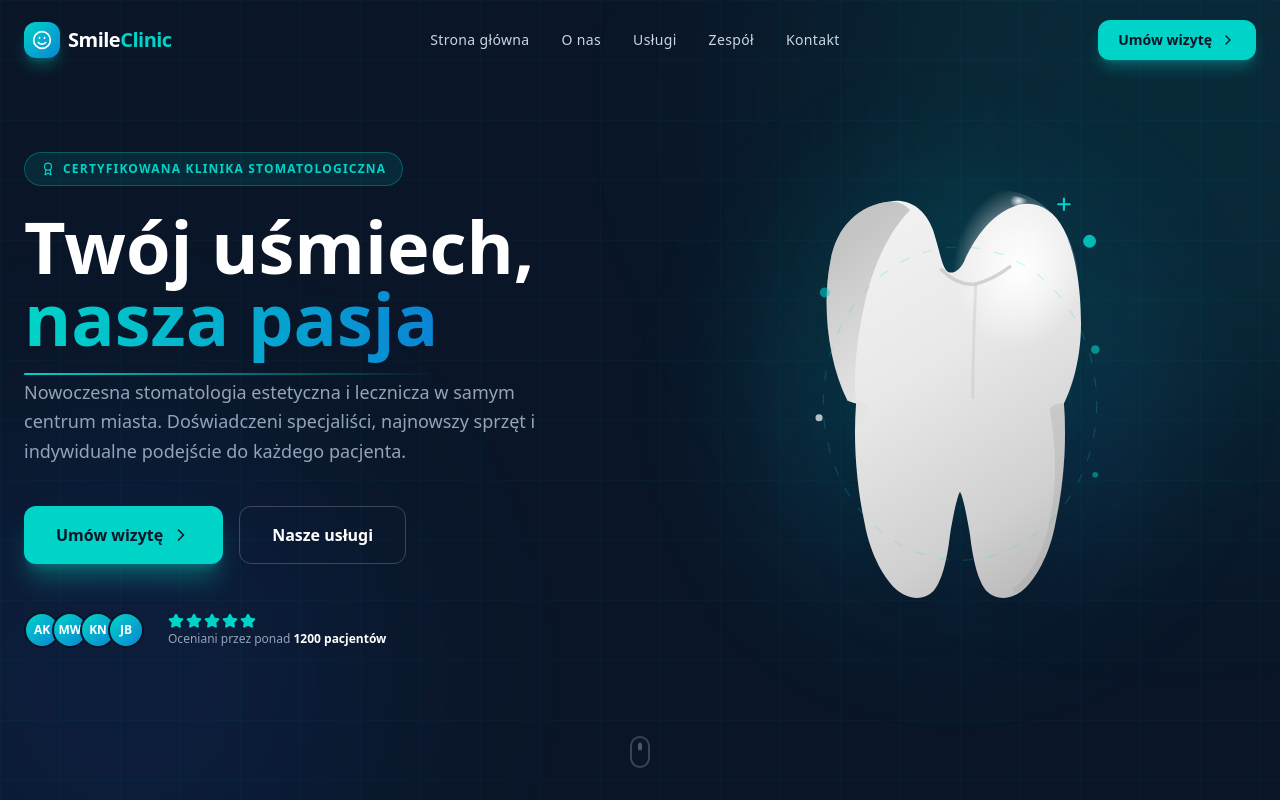
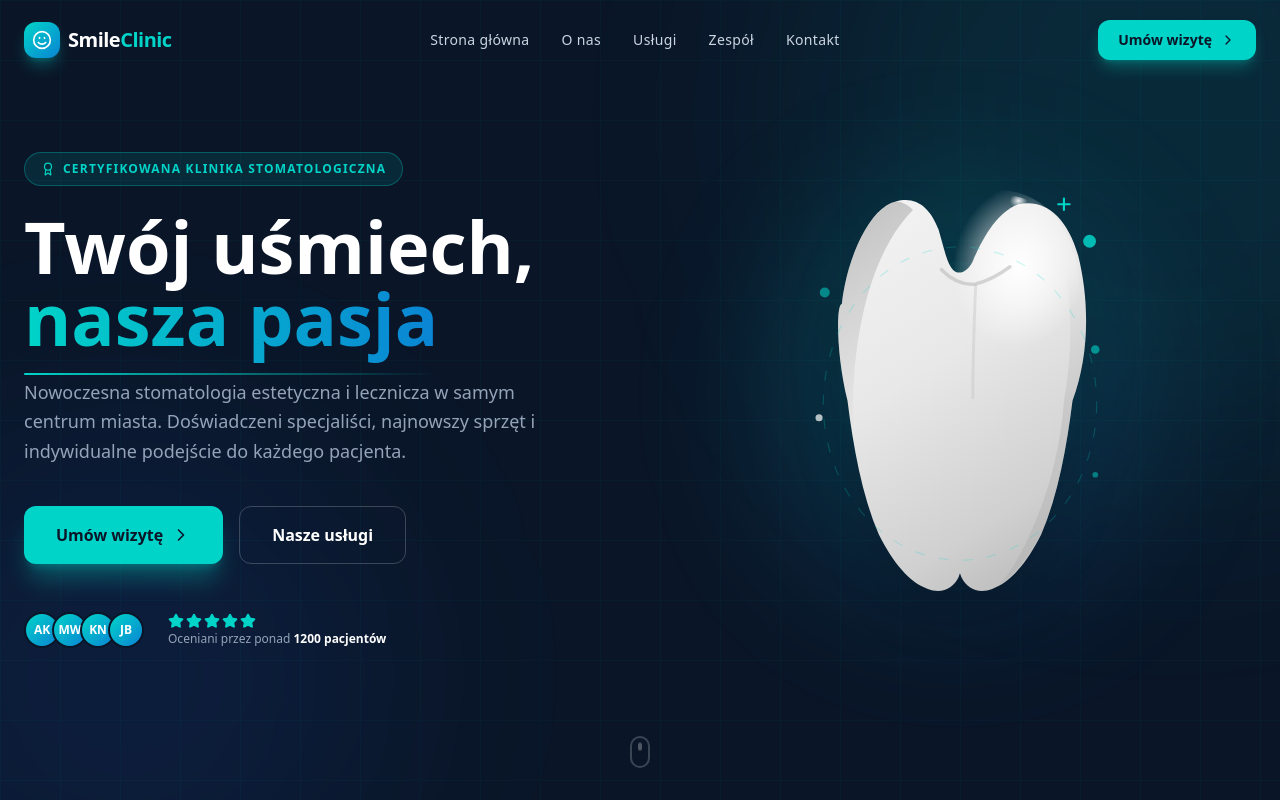
Before and after one commit to m1enso/smile-clinic, a React (Vite) app: page / in a window 1280 px wide. Shown: the top 800 px of the page. Built offline with nearby package versions, Linux system fonts and the light colour scheme.

Commit message:
Tooth: continuous side edges from cusps to root tips, no kink at CEJ

```diff
--- a/src/App.tsx
+++ b/src/App.tsx
@@ -72,70 +72,59 @@ function ToothIllustration() {
       {/* Ambient teal glow */}
       <ellipse cx="105" cy="150" rx="88" ry="100" fill="url(#glow)"/>
 
-      {/* ── ENTIRE TOOTH — single unified path, crown + roots, NO seam ──
-          Starting at left CEJ junction point, going UP through crown,
-          across top cusps, down right side, then DOWN into right root,
-          around right tip, UP into notch, DOWN into left root,
-          around left tip, and back UP to start.
+      {/* ── ENTIRE TOOTH — single unified path with continuous side edges.
+          Side curves flow smoothly from cusps through CEJ down to root tips
+          with no visible kink at the crown-root junction.
       */}
       <path
-        d="M 26,148
-           C 12,120 8,80 14,50
-           C 18,26 34,10 56,8
-           C 68,6 80,12 86,28
-           C 90,40 92,52 95,56
-           C 98,60 104,58 108,50
-           C 114,36 126,18 142,12
-           C 156,6 170,12 178,28
-           C 186,44 190,68 190,94
-           C 190,118 184,138 178,150
-           C 180,176 178,206 172,234
-           C 168,256 158,274 148,282
-           C 140,288 130,288 124,282
-           C 118,276 114,260 112,242
-           C 110,230 108,220 106,214
-           C 105,212 105,212 105,212
-           C 105,212 105,212 104,214
-           C 102,220 100,230 98,242
-           C 96,260 92,276 86,282
-           C 80,288 70,288 62,282
-           C 52,274 42,256 38,234
-           C 32,206 30,176 32,150
-           C 26,148 26,148 26,148 Z"
+        d="M 22,80
+           C 26,46 42,12 60,8
+           C 74,4 84,12 90,28
+           C 94,42 96,52 100,56
+           C 104,60 110,58 114,50
+           C 120,36 130,16 146,10
+           C 164,6 180,18 188,46
+           C 196,78 196,116 184,148
+           C 180,180 174,214 162,242
+           C 152,262 140,276 128,280
+           C 118,284 110,280 106,272
+           C 102,262 102,244 104,224
+           C 105,214 105,210 105,208
+           C 105,210 105,214 106,224
+           C 108,244 108,262 104,272
+           C 100,280 92,284 82,280
+           C 70,276 58,262 48,242
+           C 36,214 30,180 26,148
+           C 18,116 18,80 22,80 Z"
         fill="url(#enamel)"
         strokeLinejoin="round"
       />
 
       {/* Left-edge shadow */}
       <path
-        d="M 26,148 C 12,120 8,80 14,50 C 18,26 34,10 56,8
-           C 62,8 66,10 70,14
-           C 56,28 44,52 38,80 C 32,106 30,132 32,150
-           C 30,180 34,210 42,238
-           C 50,260 58,272 64,278
-           C 60,272 52,256 48,234
-           C 42,206 40,180 42,154
-           C 40,150 36,148 26,148 Z"
+        d="M 22,80 C 26,46 42,12 60,8
+           C 64,8 68,10 72,14
+           C 58,28 46,50 38,82 C 30,116 28,150 32,180
+           C 36,210 46,242 60,272
+           C 54,266 46,250 40,232
+           C 32,200 28,166 26,148
+           C 18,116 18,80 22,80 Z"
         fill="url(#shadowL)"
-        opacity="0.85"
+        opacity="0.8"
       />
 
-      {/* Right-edge roundness shadow — extends from crown through right root */}
+      {/* Right-edge roundness shadow — single continuous edge */}
       <path
-        d="M 142,12 C 158,8 172,14 180,30
-           C 188,46 190,70 190,94 C 190,118 184,138 178,150
-           C 180,180 178,210 172,234
-           C 168,256 158,274 148,282
-           C 144,284 142,282 142,280
-           C 154,272 164,254 168,232
-           C 174,204 172,178 168,154
-           C 170,150 174,150 178,150
-           C 178,150 178,150 178,150
-           C 184,140 190,118 190,94
-           C 190,70 188,46 180,30
-           C 172,14 158,8 142,12 Z"
+        d="M 146,10 C 164,6 180,18 188,46
+           C 196,78 196,116 184,148
+           C 180,180 174,214 162,242
+           C 154,256 144,270 132,278
+           C 138,272 146,260 154,242
+           C 168,212 176,178 178,148
+           C 184,116 184,80 178,52
+           C 172,28 160,14 146,10 Z"
         fill="url(#shadowR)"
-        opacity="0.85"
+        opacity="0.8"
       />
 
       {/* Deep V notch shadow between root tips */}
```
